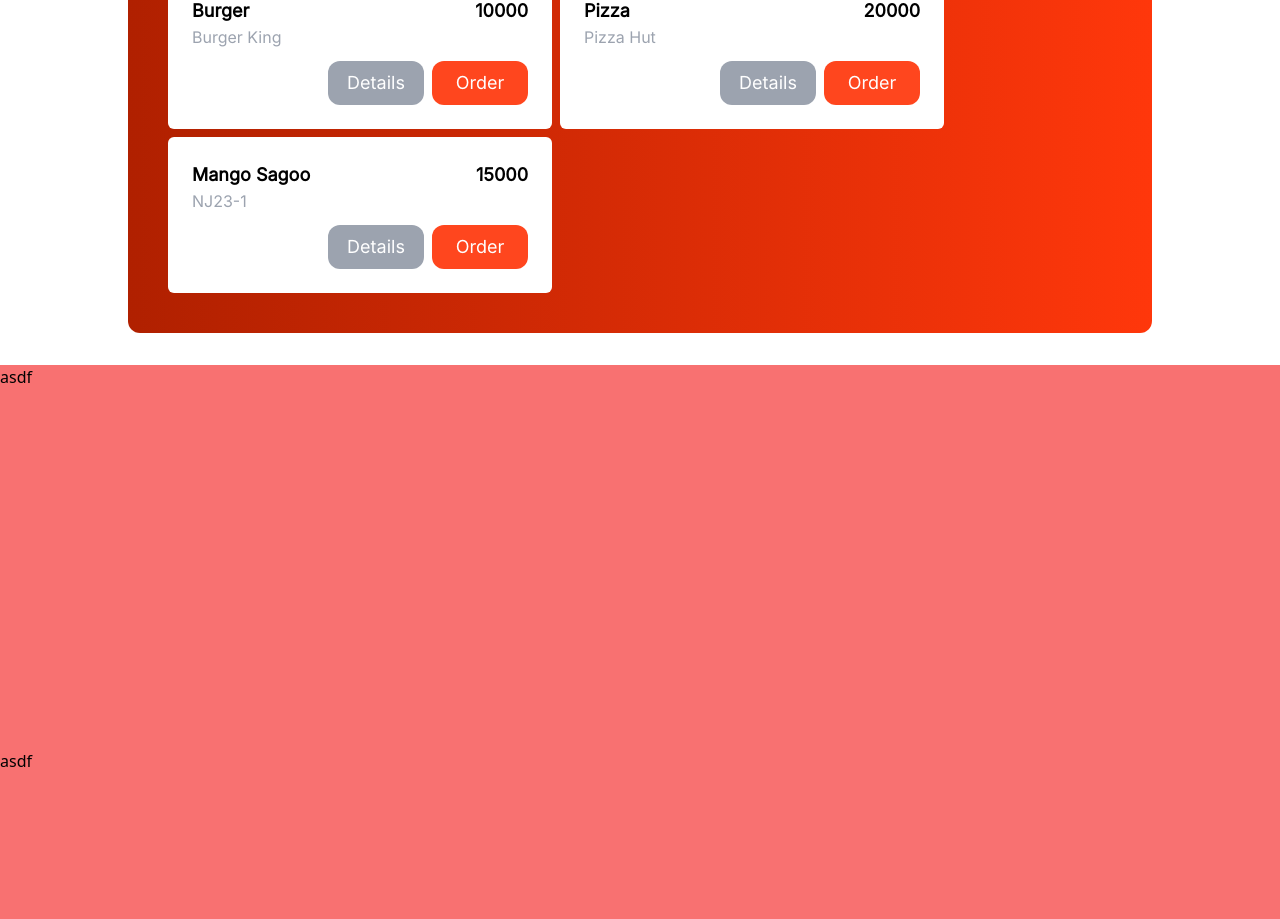
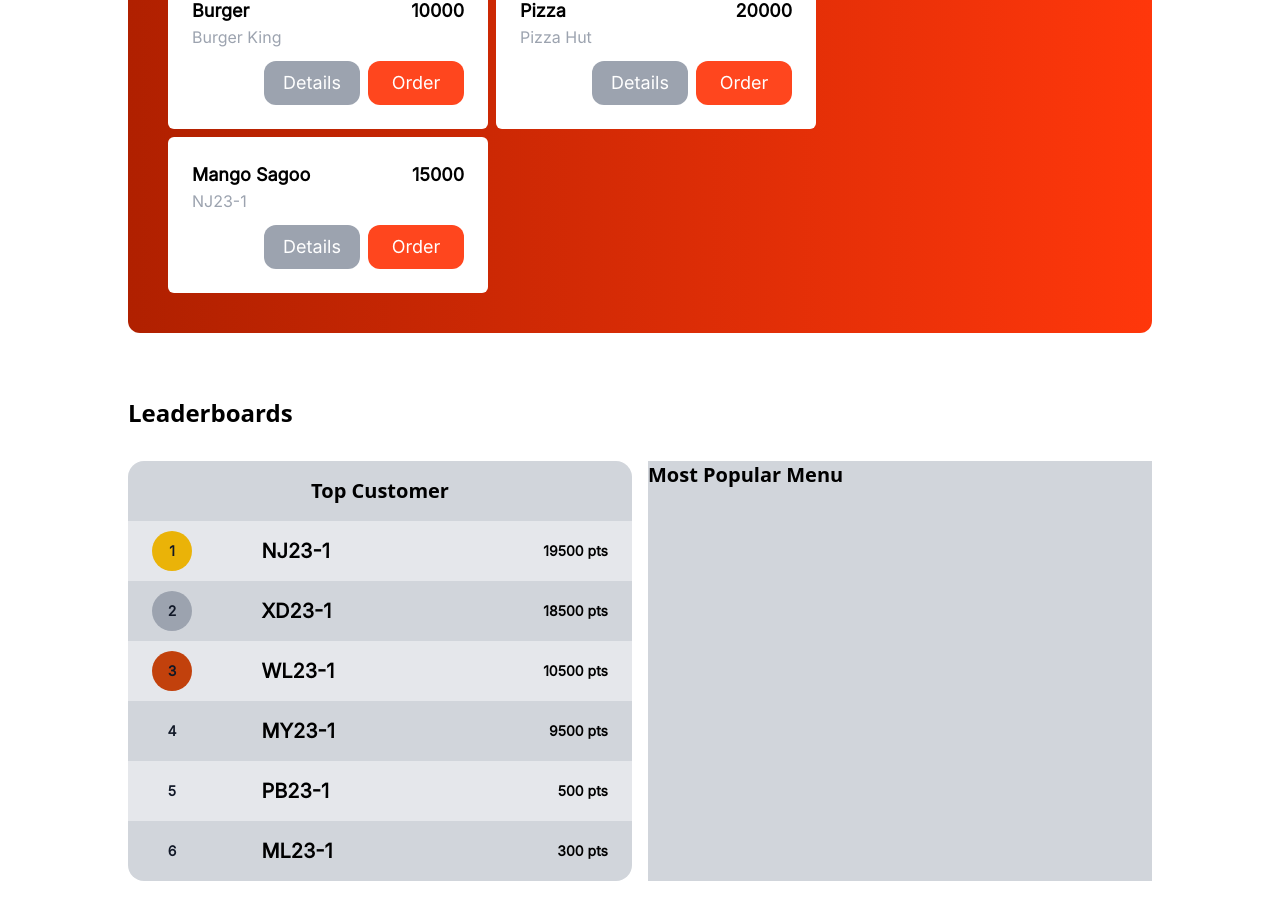
Before and after one commit to vncnttan/slc-project-new-slcatering, a SvelteKit app in the folder frontend/: page / in a window 1280 px wide. Shown: the part 291-1210 px from the top of the page. Built offline with nearby package versions, Linux system fonts and the light colour scheme.

Commit message:
feat: Leaderboard UI

```diff
--- /dev/null
+++ b/frontend/src/components/homepage/MenuCard.svelte
@@ -0,0 +1,45 @@
+<script lang="ts">
+    interface MenuType {
+        name: string;
+        price: number;
+        merchant: string;
+    }
+
+    export let menu: MenuType;
+</script>
+
+
+<div class="bg-white text-black card-responsive-container-width rounded-md flex flex-col gap-3 p-3 md:p-6">
+    <div class="flex flex-row justify-between">
+        <div class="flex flex-col">
+            <div>
+                {menu.name}
+            </div>
+            <div class="text-xs md:text-base text-gray-400 font-normal">
+                {menu.merchant}
+            </div>
+        </div>
+        <div>
+            {menu.price}
+        </div>
+    </div>
+    <div class="flex flex-row w-full justify-end gap-1 md:gap-2">
+        <button class="bg-gray-400 text-normal font-normal text-white rounded-xl p-1 md:p-2 w-20 md:w-24">Details
+        </button>
+        <button class="bg-orange-sig text-normal font-normal text-white rounded-xl p-1 md:p-2 w-20 md:w-24">Order
+        </button>
+    </div>
+</div>
+
+
+<style>
+    .card-responsive-container-width {
+        width: 22rem;
+    }
+
+    @media (max-width: 1536px) {
+        .card-responsive-container-width {
+            width: 20rem;
+        }
+    }
+</style>
--- /dev/null
+++ b/frontend/src/components/homepage/TopCustomer.svelte
@@ -0,0 +1,58 @@
+<script>
+
+    let highscoreCustomers = [
+        {
+            rank: 1,
+            name: 'NJ23-1',
+            points: 19500
+        },
+        {
+            rank: 2,
+            name: 'XD23-1',
+            points: 18500
+        },
+        {
+            rank: 3,
+            name: 'WL23-1',
+            points: 10500
+        },
+        {
+            rank: 4,
+            name: 'MY23-1',
+            points: 9500
+        },
+        {
+            rank: 5,
+            name: 'PB23-1',
+            points: 500
+        },
+        {
+            rank: 6,
+            name: 'ML23-1',
+            points: 300
+        },
+    ];
+</script>
+
+<div class="relative overflow-x-auto font-inter">
+    <table class="w-full text-sm text-left rtl:text-right text-gray-500 z-0">
+        <tbody>
+        {#each highscoreCustomers as customer}
+            <tr class="odd:bg-gray-200">
+                <th scope="row" class="pl-6 font-medium text-gray-900 whitespace-nowrap dark:text-white">
+                    <div class="w-10 h-10 flex flex-row justify-center place-items-center rounded-full font-bold
+                              {customer.rank === 1 ? 'bg-yellow-500' : customer.rank === 2 ? 'bg-gray-400' : customer.rank === 3 ? 'bg-orange-700' : '' }">
+                        {customer.rank}
+                    </div>
+                </th>
+                <td class="px-6 py-4 text-xl text-black font-bold">
+                    {customer.name}
+                </td>
+                <td class="px-6 py-4 text-end text-black font-semibold">
+                    {customer.points} pts
+                </td>
+            </tr>
+        {/each}
+        </tbody>
+    </table>
+</div>
--- a/frontend/src/routes/(app)/+layout.svelte
+++ b/frontend/src/routes/(app)/+layout.svelte
@@ -67,5 +67,6 @@
 <style>
     #navbar-container {
         background-image: linear-gradient(rgba(255, 255, 255, 1) 50%, rgba(255, 255, 255, 0.5));
+        z-index: 40;
     }
 </style>
--- a/frontend/src/routes/(app)/+page.svelte
+++ b/frontend/src/routes/(app)/+page.svelte
@@ -1,4 +1,7 @@
 <script lang="ts">
+    import MenuCard from "../../components/homepage/MenuCard.svelte";
+    import TopCustomer from "../../components/homepage/TopCustomer.svelte";
+
     let menus = [{
         name: 'Burger',
         price: 10000,
@@ -14,39 +17,31 @@
     }];
 </script>
 
-<div class="responsive-container p-10 !my-8 bg-red-sig-gradient rounded-xl flex flex-col gap-16 font-inter">
+<div class="!my-8 responsive-container flex flex-col gap-16">
+    <div class="p-10 bg-red-sig-gradient rounded-xl flex flex-col gap-16 font-inter">
         <div class="text-2xl text-white font-semibold">
             Today's Menu
         </div>
-    <div class="text-lg text-white font-semibold flex flex-row gap-2 flex-wrap">
+        <div class="text-sm md:text-lg text-white font-semibold flex flex-row gap-2 flex-wrap">
             {#each menus as menu}
-            <div class="bg-white text-black w-96 rounded-md flex flex-col gap-3 p-6">
-                <div class="flex flex-row justify-between">
-                    <div class="flex flex-col">
-                        <div>
-                            {menu.name}
-                        </div>
-                        <div class="text-base text-gray-400 font-normal">
-                            {menu.merchant}
-                        </div>
-                    </div>
-                    <div>
-                        {menu.price}
-                    </div>
-                </div>
-                <div class="flex flex-row w-full justify-end gap-2">
-                    <button class="bg-gray-400 text-normal font-normal text-white rounded-xl p-2 w-24">Details</button>
-                    <button class="bg-orange-sig text-normal font-normal text-white rounded-xl p-2 w-24">Order</button>
-                </div>
-            </div>
+                <MenuCard menu={menu}/>
             {/each}
         </div>
     </div>
 
-<div class="h-96 bg-red-400">
-asdf
+    <div class="flex flex-col gap-8 m-4 md:m-0">
+        <div class="text-2xl font-semibold">
+            Leaderboards
+        </div>
+        <div class="grid grid-rows-2 md:grid-rows-1 md:grid-cols-2 gap-4">
+            <div class="flex flex-col bg-gray-300 rounded-2xl">
+                <div class="text-xl font-semibold p-4 text-center">Top Customer</div>
+                <TopCustomer />
+            </div>
+            <div class="flex flex-col bg-gray-300">
+                <div class="text-xl font-semibold">Most Popular Menu</div>
+            </div>
+        </div>
     </div>
 
-<div class="h-96 bg-red-400">
-asdf
 </div>
```
Lines whose indentation alone changed are shown as unchanged.
